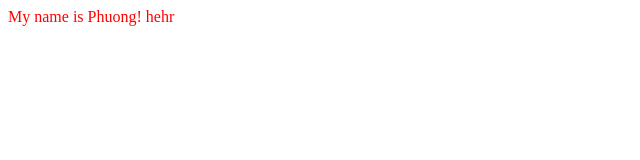
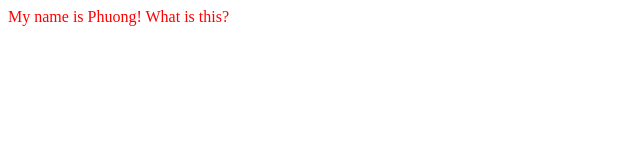
Before and after one commit to Phuonguxd/First-github-project, a plain HTML site: page index.html in a window 1280 px wide. Shown: the full height of the page, 0-640 px from the left. Drawn offline with Linux system fonts and the light colour scheme.

```diff
--- a/index.html
+++ b/index.html
@@ -8,6 +8,6 @@
     <link rel="stylesheet" href="styles.css">
 </head>
 <body>
-    My name is Phuong! hehr
+    My name is Phuong! What is this?
 </body>
 </html>
```
